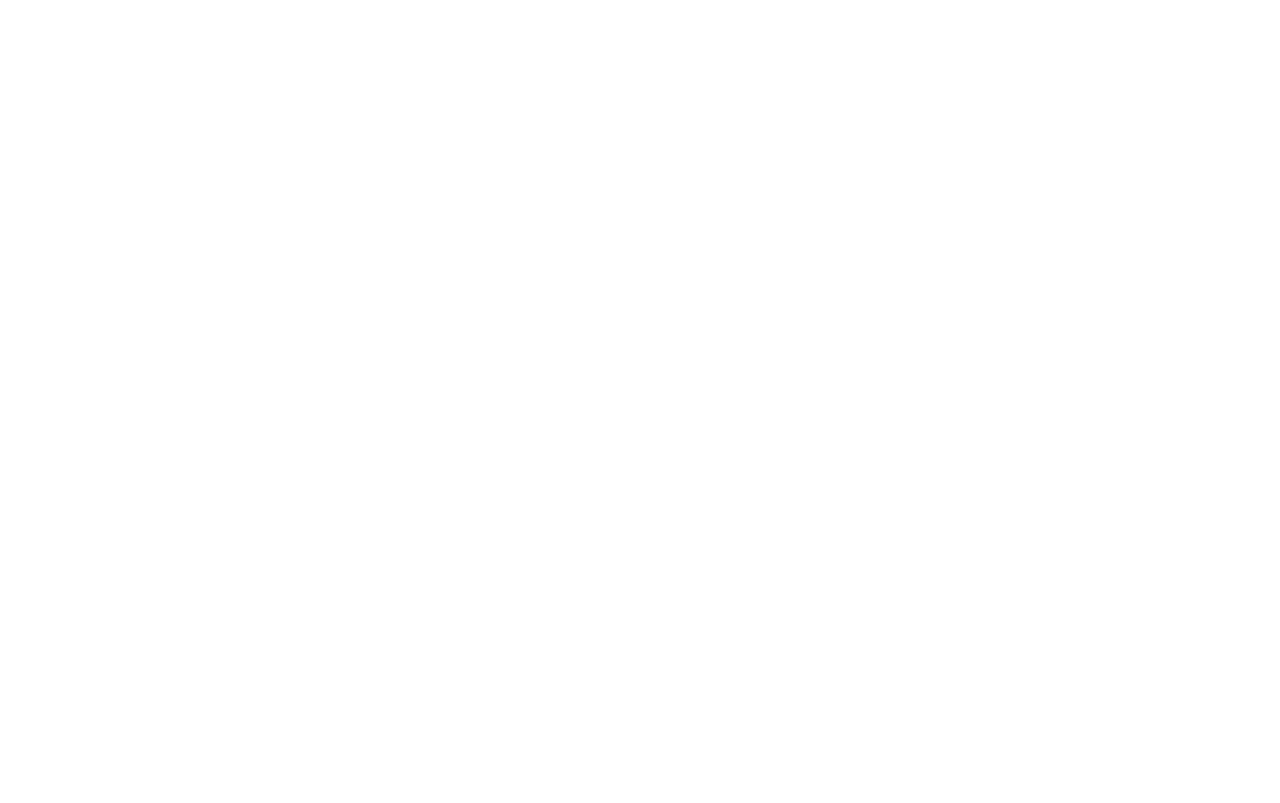
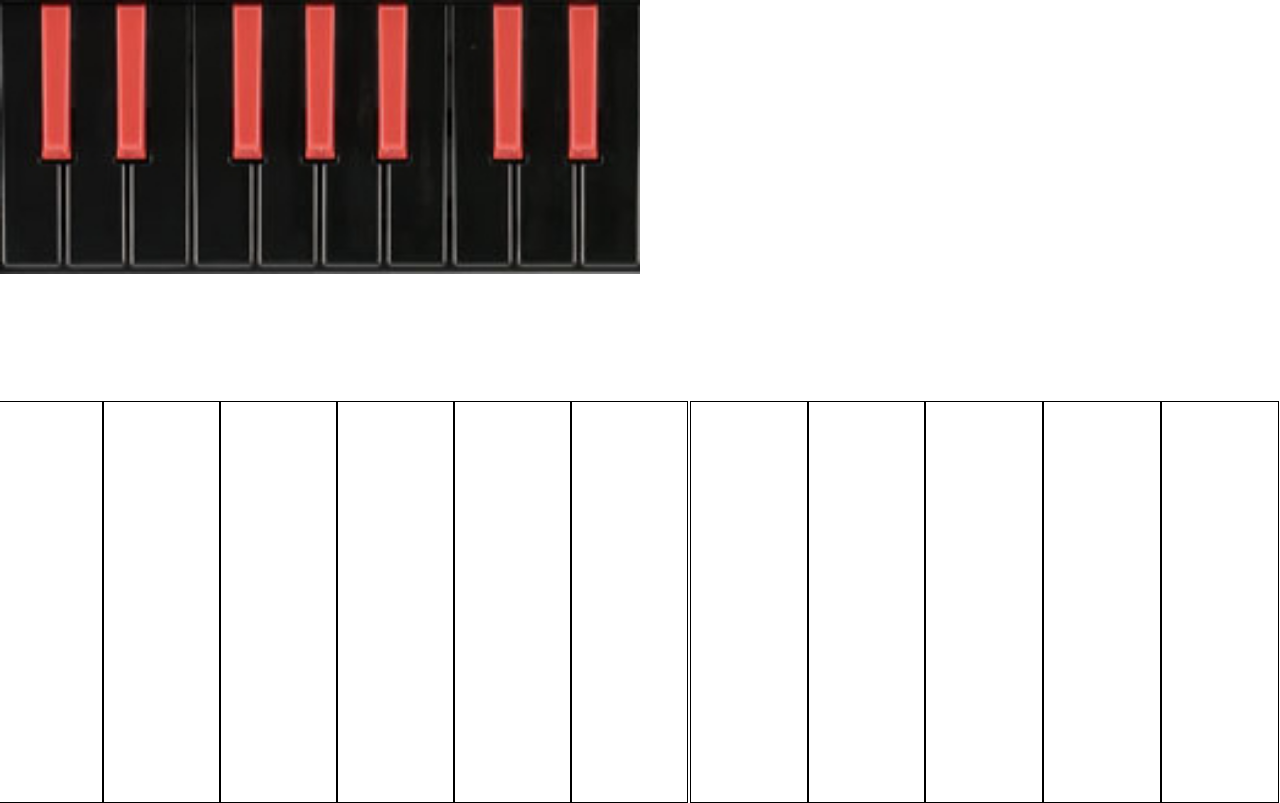
Before and after one commit to opticalfalicy/mkrg, a React (Create React App) app: page / in a window 1280 px wide. Built offline with nearby package versions, Linux system fonts and the light colour scheme.

Commit message:
initiating keys

```diff
--- a/src/App.css
+++ b/src/App.css
@@ -1,3 +1,66 @@
 .App {
   text-align: center;
 }
+.App{
+  height: 100vh;
+  width: 100%;
+}
+
+.bg{
+  background-image: url('./10keys.jpg');
+  background-repeat: no-repeat;
+  background-size: 50%;
+  z-index: -1;
+  width: 100%;
+  height: 50vh;
+}
+
+.keys{
+  height: 50vh;
+  width: 100%;
+  background: black;
+  display: flex;
+  justify-content: flex-end;
+}
+
+.octave-block{
+  width:25.8%;
+}
+
+.key-block{
+  width: 818.55px;
+  height: 100%;
+  border: 1px solid white;
+  display: flex;
+}
+
+/* .fB{
+  width: 818.55px;
+  height: 100%;
+  border: 1px solid white;
+} */
+
+.fB-1{
+  background: purple;
+}
+.fB-2{
+  background: silver;
+}
+
+.cE{
+  width: 589.55px;
+  /* height: 100%; */
+  /* border: 1px solid white; */
+  background: grey;
+}
+
+.key-note{
+  width: 272.85px;
+  height: 100%;
+  border: 1px solid black;
+  background: white
+}
+
+.cE .key-note{
+  width: 115.85px;
+}
--- a/src/App.js
+++ b/src/App.js
@@ -5,8 +5,13 @@
 function App() {
   return (
     <div className="App">
-      <div className='key'>
-        <div className='key-block fB'>
+      <div className='bg'>
+      </div>
+      <div className='keys'>
+        <div className='octave-block'>
+
+        </div>
+        <div className='key-block fB fB-1'>
           <item className='key-note F W'>
           </item>
           <item className='key-note Gf B'>
@@ -34,7 +39,7 @@
         <item className='key-note E W'>
          </item>
         </div>
-        <div className='key-block fB'>
+        {/* <div className='key-block fB fB-2'>
           <item className='key-note F W'>
           </item>
           <item className='key-note G W'>
@@ -43,7 +48,7 @@
           </item>
           <item className='key-note B W'>
           </item>
-        </div>
+        </div> */}
       </div>
     </div>
   );
```
Also changed, not shown: src/10keys.jpg (added).
